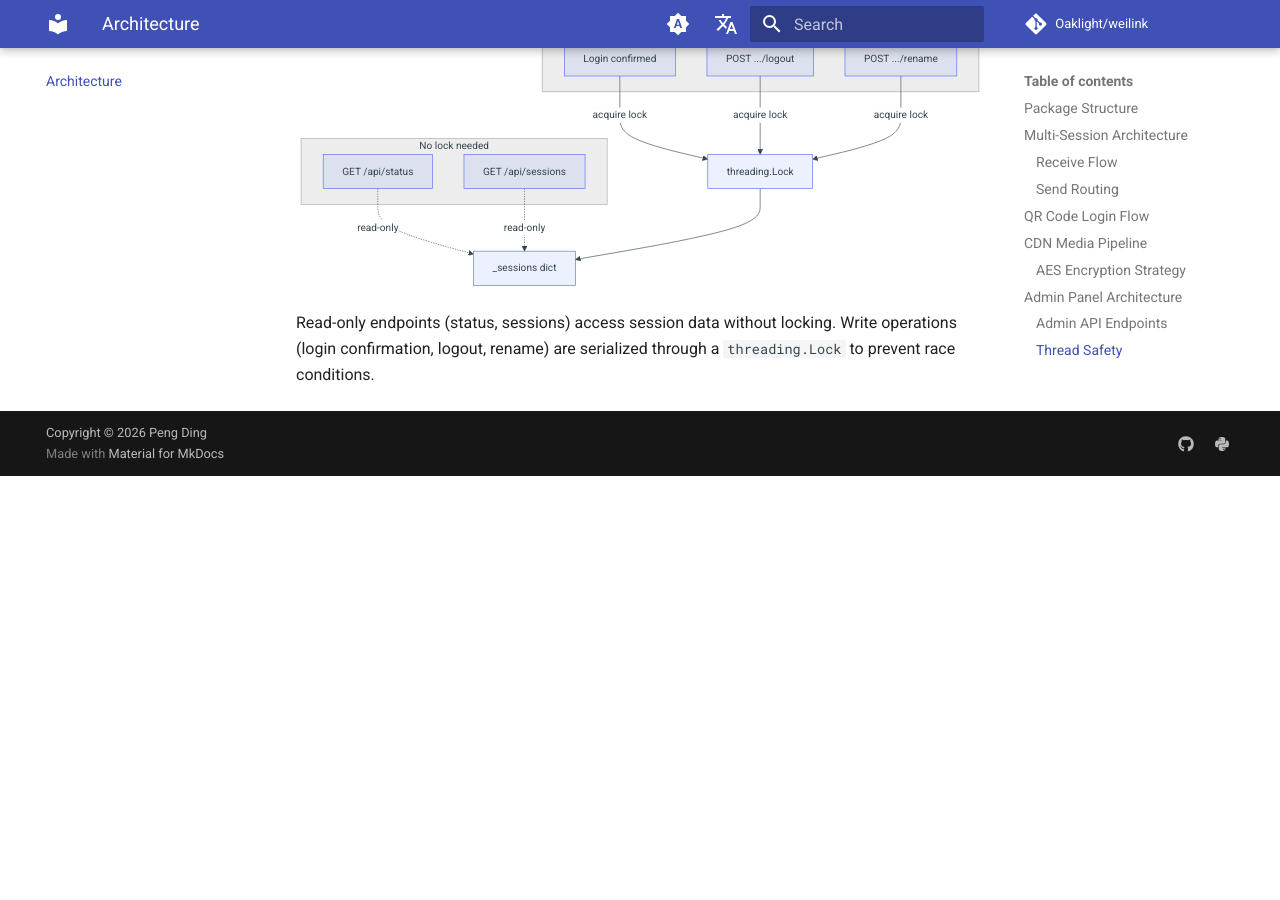
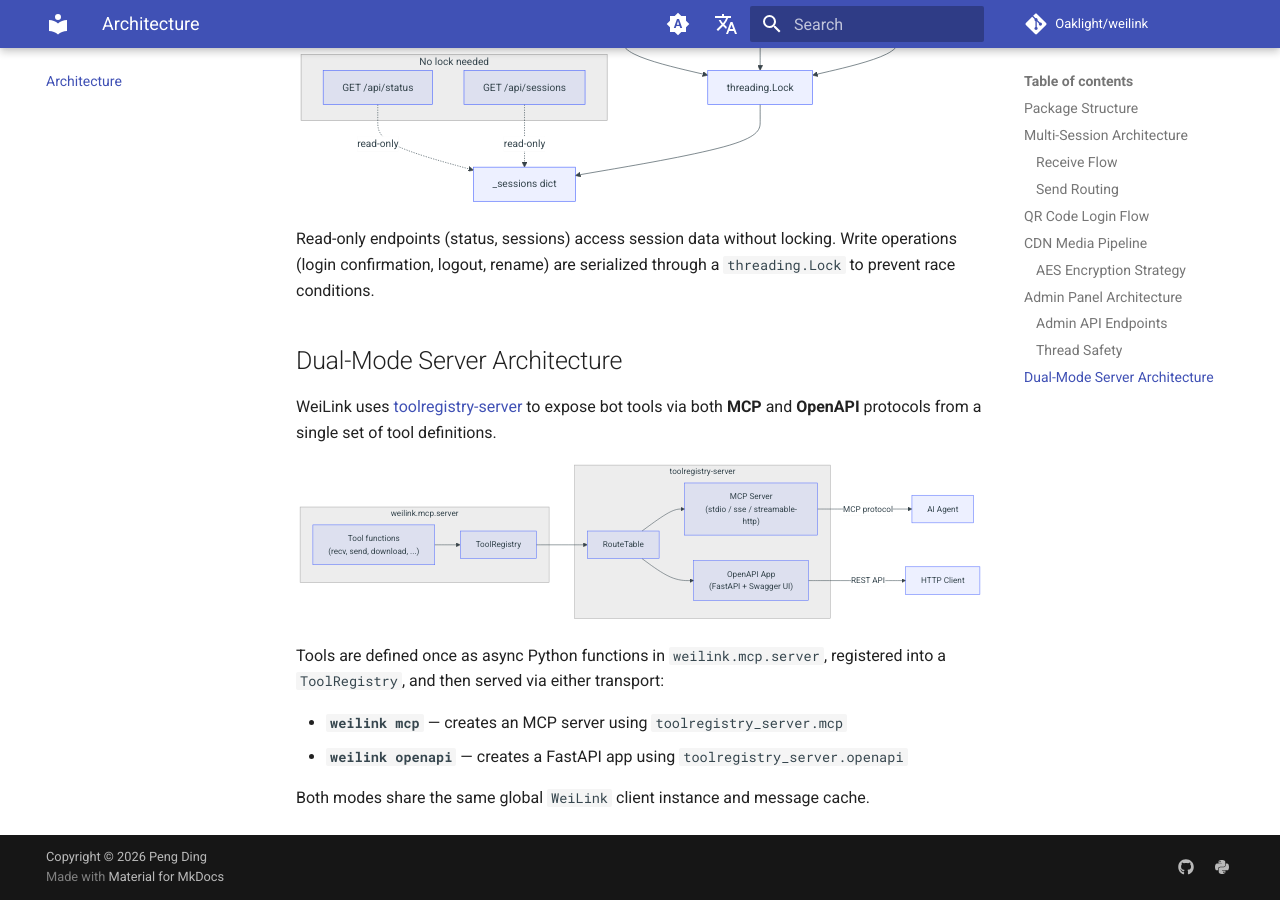
Before and after one commit to Oaklight/weilink, an MkDocs documentation site: the page built from docs/architecture.md, in a window 1280 px wide and 900 px high, scrolled down 5264 px. Built offline with MkDocs 1.6.1 and Material for MkDocs 9.7.7, drawn with Linux system fonts in a browser that asks for light colours; comment, search, counter and statistics services are not loaded; before the commit the page ends 5740 px from its top, so only the background shows below that.

Commit message:
Add OpenAPI docs, update changelog and architecture

````diff
--- a/docs/architecture.md
+++ b/docs/architecture.md
@@ -24,7 +24,13 @@ graph TB
     end
 
     subgraph "weilink.mcp"
-        mcp_srv["__init__.py<br/><i>MCP server entry</i>"]
+        mcp_srv["server.py<br/><i>Tool definitions</i>"]
+    end
+
+    subgraph "toolregistry-server"
+        tr["ToolRegistry<br/><i>Single tool registry</i>"]
+        mcp_out["MCP transport<br/><i>stdio / sse / streamable-http</i>"]
+        openapi_out["OpenAPI transport<br/><i>REST + Swagger UI</i>"]
     end
 
     client --> protocol
@@ -37,6 +43,9 @@ graph TB
     admin_hdl --> protocol
     admin_hdl --> qr
     admin_hdl --> client
+    mcp_srv --> tr
+    tr --> mcp_out
+    tr --> openapi_out
     mcp_srv --> client
 ```
 
@@ -234,3 +243,36 @@ flowchart TD
 ```
 
 Read-only endpoints (status, sessions) access session data without locking. Write operations (login confirmation, logout, rename) are serialized through a `threading.Lock` to prevent race conditions.
+
+## Dual-Mode Server Architecture
+
+WeiLink uses [toolregistry-server](https://github.com/Oaklight/toolregistry) to expose bot tools via both **MCP** and **OpenAPI** protocols from a single set of tool definitions.
+
+```mermaid
+flowchart LR
+    subgraph "weilink.mcp.server"
+        tools["Tool functions<br/>(recv, send, download, ...)"]
+        registry["ToolRegistry"]
+    end
+
+    subgraph "toolregistry-server"
+        rt["RouteTable"]
+        mcp["MCP Server<br/>(stdio / sse / streamable-http)"]
+        openapi["OpenAPI App<br/>(FastAPI + Swagger UI)"]
+    end
+
+    tools --> registry
+    registry --> rt
+    rt --> mcp
+    rt --> openapi
+
+    mcp -->|"MCP protocol"| agent["AI Agent"]
+    openapi -->|"REST API"| client["HTTP Client"]
+```
+
+Tools are defined once as async Python functions in `weilink.mcp.server`, registered into a `ToolRegistry`, and then served via either transport:
+
+- **`weilink mcp`** — creates an MCP server using `toolregistry_server.mcp`
+- **`weilink openapi`** — creates a FastAPI app using `toolregistry_server.openapi`
+
+Both modes share the same global `WeiLink` client instance and message cache.
--- a/mkdocs.yml
+++ b/mkdocs.yml
@@ -84,6 +84,7 @@ nav:
       - Quick Start: usage/quickstart.md
       - Multi-Session: usage/multi_session.md
       - MCP Server: usage/mcp.md
+      - OpenAPI Server: usage/openapi.md
       - Docker Deployment: usage/docker.md
       - Tips & Gotchas: usage/gotchas.md
   - Architecture: architecture.md
````
Also changed, not shown: docs/changelog.md (+4 -1 lines), docs/usage/docker.md (+18 -1 lines), docs/usage/mcp.md (+10 -1 lines), docs/usage/openapi.md (added, +132 -0 lines).
